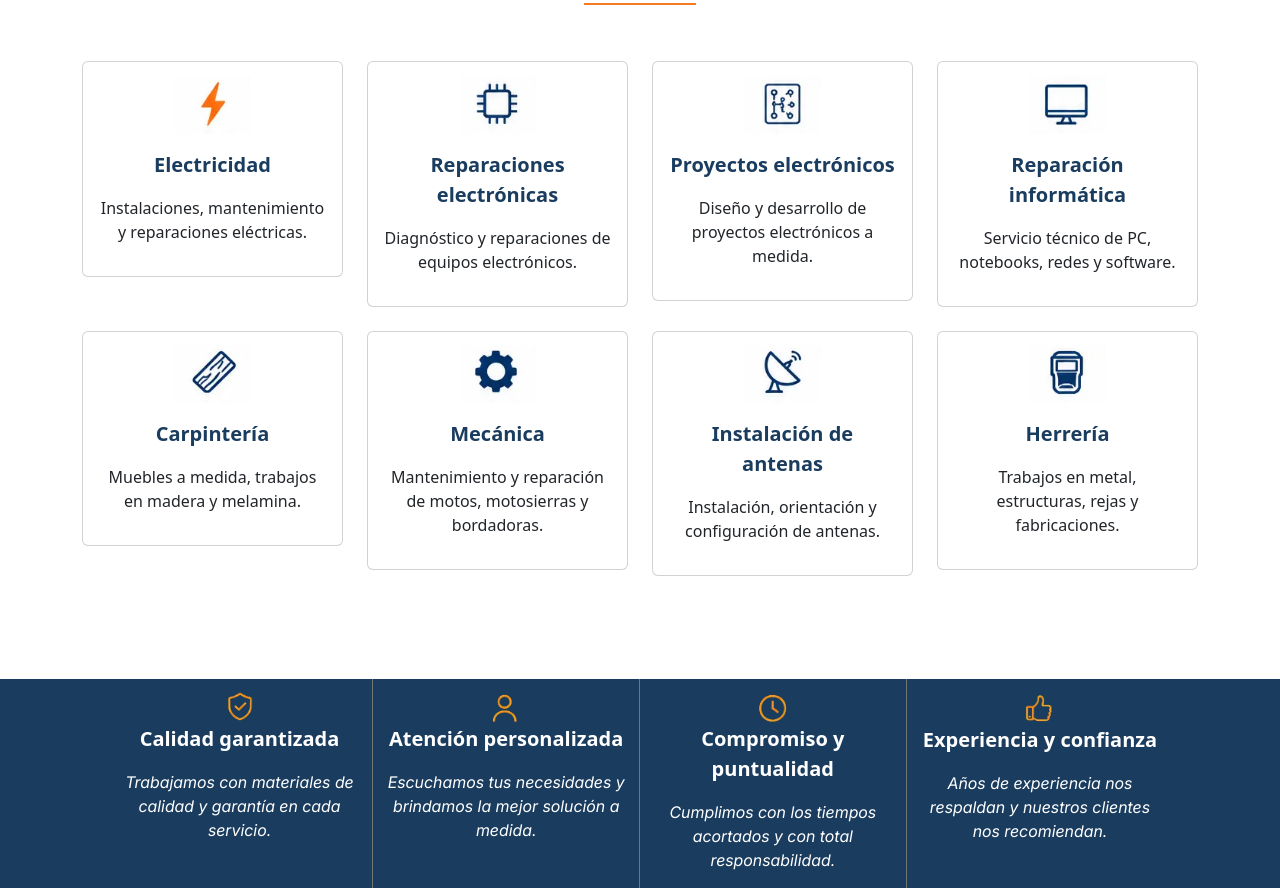
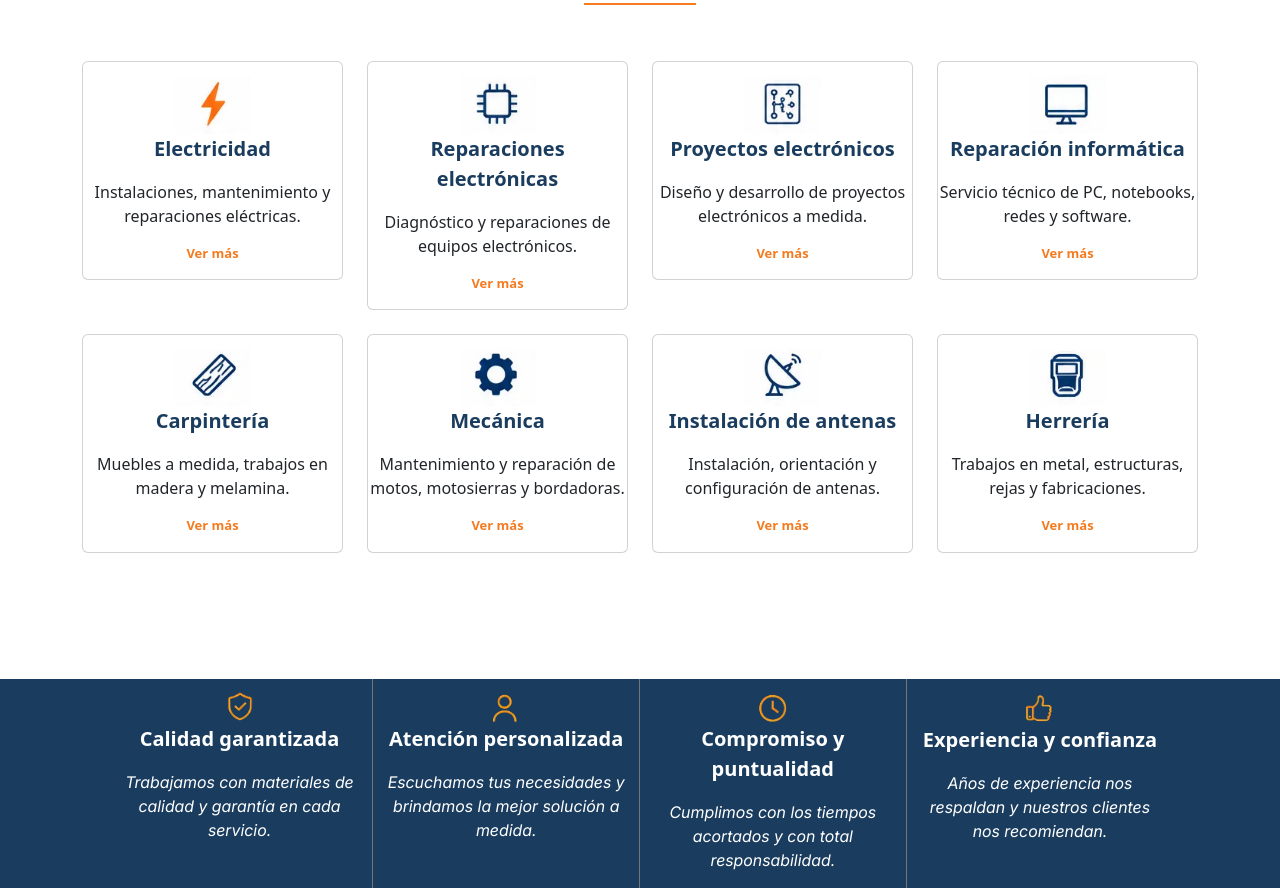
Before and after one commit to Design-System-ET/MultiService, a website built with Vite: page index.html in a window 1280 px wide. Shown: the part 859-1750 px from the top of the page. Built offline with nearby package versions, Linux system fonts and the light colour scheme; some packages are replaced by stand-ins of ours; no server answers.

Commit message:
Respaldo antes de modificaciones para SEO

```diff
--- a/index.html
+++ b/index.html
@@ -182,7 +182,7 @@
                             <div class="card-body">
                                 <p class="card-text text-center subTitulo_card">Electricidad</p>
                                 <p class="text-center">Instalaciones, mantenimiento y reparaciones eléctricas.</p>
-
+                                <p class="a">Ver más</p>
                             </div>
                         </div>
                     </div>
@@ -194,6 +194,7 @@
                             <div class="card-body">
                                 <p class="card-text text-center subTitulo_card">Reparaciones electrónicas</p>
                                 <p class="text-center">Diagnóstico y reparaciones de equipos electrónicos.</p>
+                                <p class="a">Ver más</p>
                             </div>
                         </div>
                     </div>
@@ -205,6 +206,7 @@
                             <div class="card-body">
                                 <p class="card-text text-center subTitulo_card">Proyectos electrónicos</p>
                                 <p class="text-center">Diseño y desarrollo de proyectos electrónicos a medida.</p>
+                                <p class="a">Ver más</p>
                             </div>
                         </div>
                     </div>
@@ -216,6 +218,7 @@
                             <div class="card-body">
                                 <p class="card-text text-center subTitulo_card">Reparación informática</p>
                                 <p class="text-center">Servicio técnico de PC, notebooks, redes y software.</p>
+                                <p class="a">Ver más</p>
                             </div>
                         </div>
                     </div>
@@ -227,6 +230,7 @@
                             <div class="card-body">
                                 <p class="card-text text-center subTitulo_card">Carpintería</p>
                                 <p class="text-center">Muebles a medida, trabajos en madera y melamina.</p>
+                                <p class="a">Ver más</p>
                             </div>
                         </div>
                     </div>
@@ -238,6 +242,7 @@
                             <div class="card-body">
                                 <p class="card-text text-center subTitulo_card">Mecánica</p>
                                 <p class="text-center">Mantenimiento y reparación de motos, motosierras y bordadoras.</p>
+                                <p class="a">Ver más</p>
                             </div>
                         </div>
                     </div>
@@ -249,6 +254,7 @@
                             <div class="card-body">
                                 <p class="card-text text-center subTitulo_card">Instalación de antenas</p>
                                 <p class="text-center">Instalación, orientación y configuración de antenas.</p>
+                                <p class="a">Ver más</p>
                             </div>
                         </div>
                     </div>
@@ -260,6 +266,7 @@
                             <div class="card-body">
                                 <p class="card-text text-center subTitulo_card">Herrería</p>
                                 <p class="text-center">Trabajos en metal, estructuras, rejas y fabricaciones.</p>
+                                <p class="a">Ver más</p>
                             </div>
                         </div>
                     </div>
@@ -371,7 +378,7 @@
                             <img src="/public/experiencia.webp" alt="Experiencia">
                         </div>
                         <div class="col-8">
-                            <h1 class="subTitulo color_about mb-0">10+</h1>
+                            <h1 class="subTitulo color_about mb-0">15+</h1>
                             <p class="text_about p-0">Años de experiencia</p>
                         </div>
                     </div>
@@ -382,7 +389,7 @@
                             <img src="/public/experiencia.webp" alt="Experiencia">
                         </div>
                         <div class="col-8">
-                            <h1 class="subTitulo color_about mb-0">500+</h1>
+                            <h1 class="subTitulo color_about mb-0">3000+</h1>
                             <p class="text_about p-0">Proyectos realizados</p>
                         </div>
                     </div>
@@ -393,7 +400,7 @@
                             <img src="/public/experiencia.webp" alt="Experiencia">
                         </div>
                         <div class="col-8">
-                            <h1 class="subTitulo color_about mb-0">300+</h1>
+                            <h1 class="subTitulo color_about mb-0">2000+</h1>
                             <p class="text_about p-0">Clientes satisfechos</p>
                         </div>
                     </div>
--- a/src/styles/index.css
+++ b/src/styles/index.css
@@ -186,6 +186,13 @@
     z-index: -1;
 }
 
+.a{
+    font-size: 13px;
+    color: var(--accent-color);
+    font-weight: bold;
+    text-align: center;
+}
+
 
 /*sobre escribo bootstrap*/
 .btn-primary_{
@@ -210,6 +217,10 @@
 
 .link_hover:hover{
     color: var(--accent-color)
+}
+
+.card-body {
+    padding: 0px;
 }
 /*----------------------------*/
 
```
